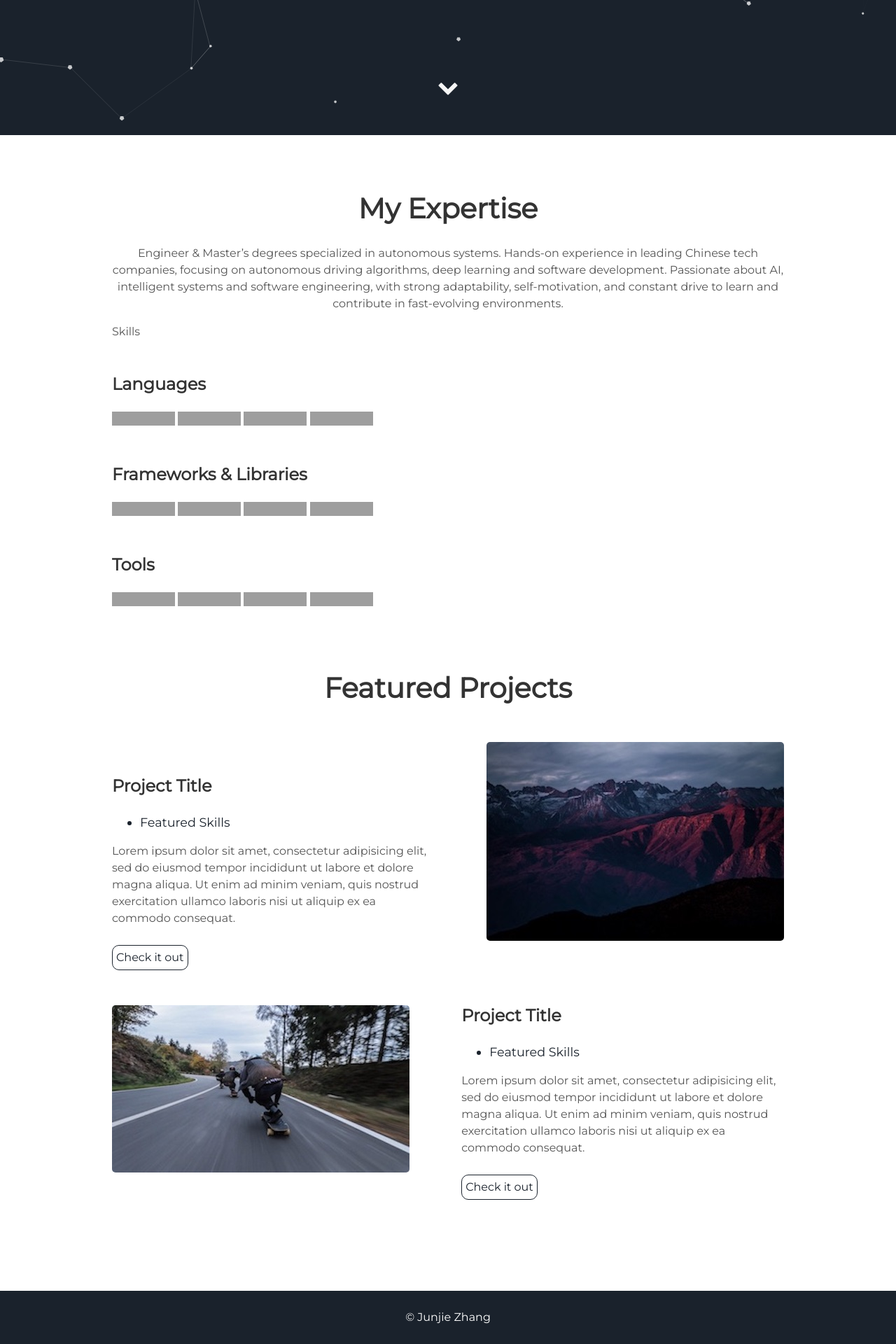
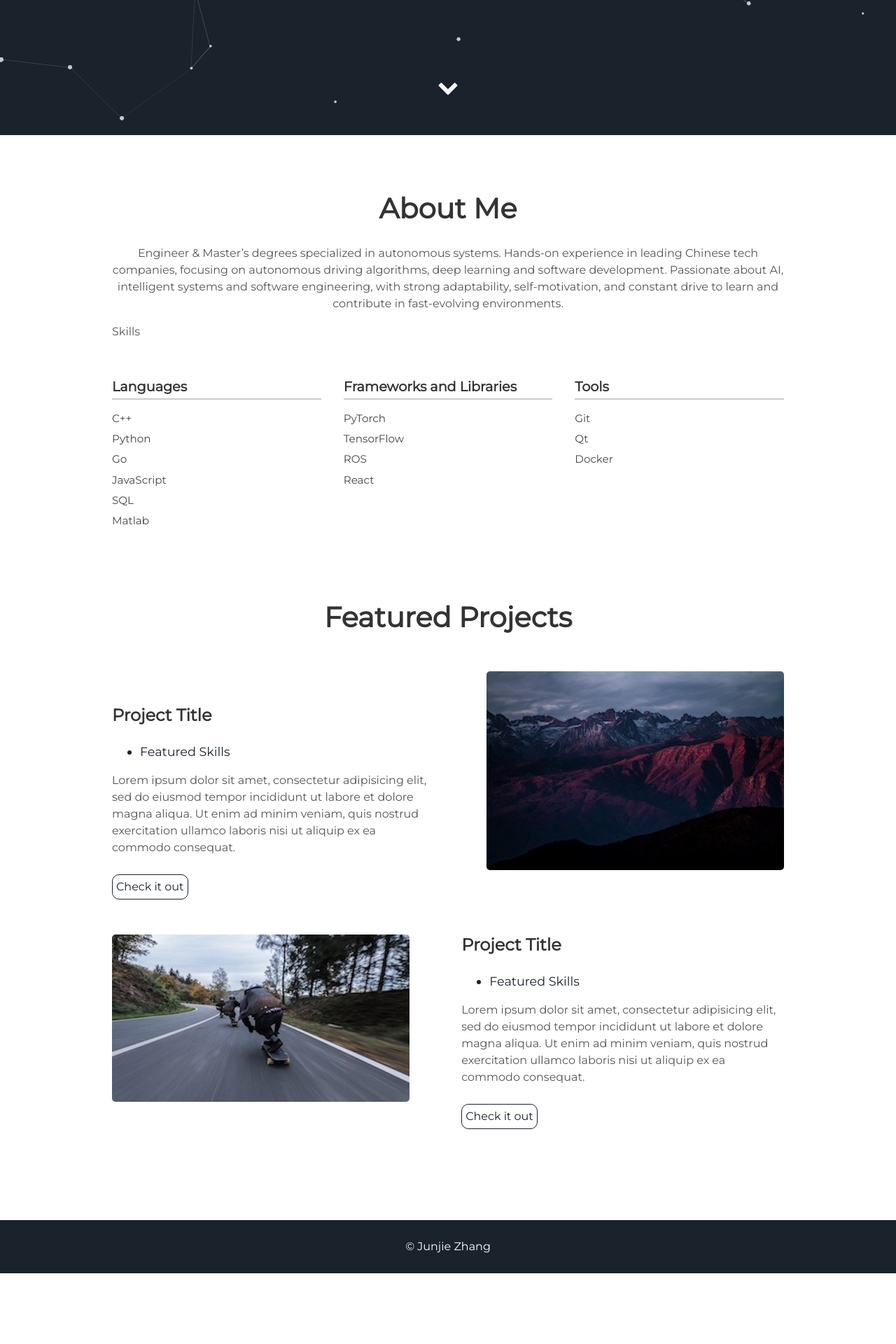
Before and after one commit to Junjie-Iya/Junjie-Iya.github.io, a Jekyll site: the page built from index.html, in a window 1280 px wide. Shown: the part 707-2627 px from the top of the page at 70% size. Built offline with Jekyll 4.4.1, drawn with Linux system fonts in a browser that asks for light colours; after the commit the page ends 2526 px from its top, so only the background shows below that; grey boxes are pictures that could not be loaded.

Commit message:
modify skills

```diff
--- a/_includes/about.html
+++ b/_includes/about.html
@@ -1,27 +1,39 @@
  <div class="user-details">
-  <h1> My Expertise </h1>
+  <h1> About Me </h1>
   <p> {{site.user_description}} </p>
 </div>
 <section class="section skills">
   <div class="section__title">Skills</div>
-  <div class="section__content">
-    <h3>Languages</h3>
-    <img src="https://img.shields.io/badge/C++-00599C?style=flat&logo=c%2B%2B&logoColor=white">
-    <img src="https://img.shields.io/badge/Python-3776AB?style=flat&logo=python&logoColor=white">
-    <img src="https://img.shields.io/badge/Go-00ADD8?style=flat&logo=go&logoColor=white">
-    <img src="https://img.shields.io/badge/Scala-DC322F?style=flat&logo=scala&logoColor=white">
-
-    <h3>Frameworks & Libraries</h3>
-    <img src="https://img.shields.io/badge/ROS-22314E?style=flat&logo=ros&logoColor=white">
-    <img src="https://img.shields.io/badge/Flask-000000?style=flat&logo=flask&logoColor=white">
-    <img src="https://img.shields.io/badge/Spark-E25A1C?style=flat&logo=apachespark&logoColor=white">
-    <img src="https://img.shields.io/badge/React-20232A?style=flat&logo=react&logoColor=61DAFB">
-
-    <h3>Tools</h3>
-    <img src="https://img.shields.io/badge/Git-F05032?style=flat&logo=git&logoColor=white">
-    <img src="https://img.shields.io/badge/Docker-2496ED?style=flat&logo=docker&logoColor=white">
-    <img src="https://img.shields.io/badge/VS_Code-007ACC?style=flat&logo=visualstudiocode&logoColor=white">
-    <img src="https://img.shields.io/badge/Jupyter-F37626?style=flat&logo=jupyter&logoColor=white">
+  <div class="skills-grid">
+    <div class="skill-category">
+      <h3>Languages</h3>
+      <ul>
+        <li>C++</li>
+        <li>Python</li>
+        <li>Go</li>
+        <li>JavaScript</li>
+        <li>SQL</li>
+        <li>Matlab</li>
+      </ul>
+    </div>
+    <div class="skill-category">
+      <h3>Frameworks and Libraries</h3>
+      <ul>
+        <li>PyTorch</li>
+        <li>TensorFlow</li>
+        <li>ROS</li>
+        <li>React</li>
+      </ul>
+    </div>
+    <div class="skill-category">
+      <h3>Tools</h3>
+      <ul>
+        <li>Git</li>
+        <li>Qt</li>
+        <li>Docker</li>
+      </ul>
+    </div>
   </div>
 </section>
+
 </div>
```
Also changed, not shown: assets/css/main.css.
